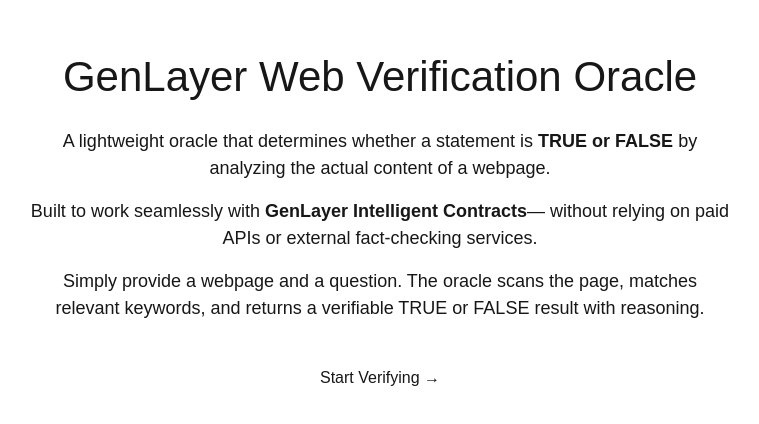
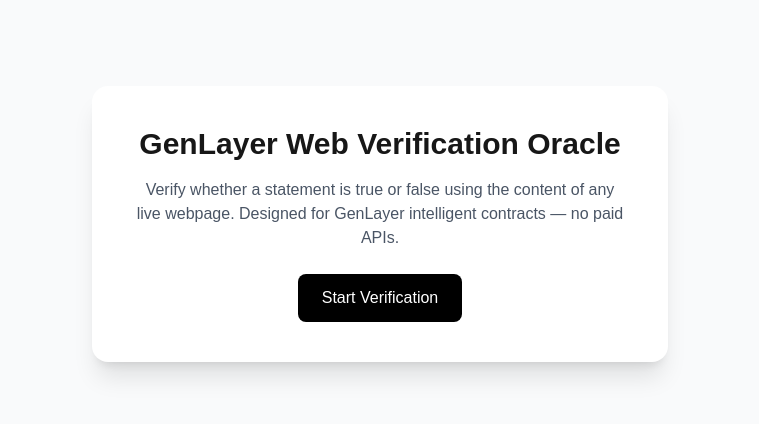
Before and after one commit to bennytimz/genlayer-web-verification-oracle, a Next.js app in the folder frontend/: page / in a window 1280 px wide. Shown: the part 176-600 px from the top of the page, without its empty margins (260-1019 px from the left). Built offline with nearby package versions, Linux system fonts and the light colour scheme.

Commit message:
Professional UI upgrade

```diff
--- a/frontend/app/page.tsx
+++ b/frontend/app/page.tsx
@@ -2,52 +2,23 @@
 
 export default function Home() {
   return (
-    <main
-      style={{
-        minHeight: "100vh",
-        display: "flex",
-        flexDirection: "column",
-        justifyContent: "center",
-        alignItems: "center",
-        fontFamily: "sans-serif",
-        textAlign: "center",
-        padding: "40px",
-      }}
-    >
-      <h1 style={{ fontSize: "42px", marginBottom: "20px" }}>
+    <main className="min-h-screen flex items-center justify-center bg-gray-50">
+      <div className="bg-white shadow-xl rounded-2xl p-10 max-w-xl w-full text-center">
+        <h1 className="text-3xl font-bold mb-4">
           GenLayer Web Verification Oracle
         </h1>
 
-      <p style={{ fontSize: "18px", maxWidth: "700px", marginBottom: "16px" }}>
-        A lightweight oracle that determines whether a statement is
-        <strong> TRUE or FALSE </strong>
-        by analyzing the actual content of a webpage.
-      </p>
-
-      <p style={{ fontSize: "18px", maxWidth: "700px", marginBottom: "16px" }}>
-        Built to work seamlessly with <strong>GenLayer Intelligent Contracts</strong>
-        — without relying on paid APIs or external fact-checking services.
-      </p>
-
-      <p style={{ fontSize: "18px", maxWidth: "700px", marginBottom: "30px" }}>
-        Simply provide a webpage and a question. The oracle scans the page,
-        matches relevant keywords, and returns a verifiable TRUE or FALSE result
-        with reasoning.
+        <p className="text-gray-600 mb-6">
+          Verify whether a statement is true or false using the content of any
+          live webpage. Designed for GenLayer intelligent contracts — no paid APIs.
         </p>
 
         <Link href="/verify">
-        <button
-          style={{
-            padding: "14px 28px",
-            fontSize: "16px",
-            cursor: "pointer",
-            borderRadius: "8px",
-            border: "none",
-          }}
-        >
-          Start Verifying →
+          <button className="bg-black text-white px-6 py-3 rounded-lg hover:opacity-80 transition">
+            Start Verification
           </button>
         </Link>
+      </div>
     </main>
   );
 }
--- a/frontend/app/verify/page.tsx
+++ b/frontend/app/verify/page.tsx
@@ -2,13 +2,13 @@
 
 import { useState } from "react";
 
-export default function VerifyPage() {
+export default function Verify() {
   const [url, setUrl] = useState("");
   const [question, setQuestion] = useState("");
   const [result, setResult] = useState("");
 
-  const handleVerify = async () => {
-    setResult("Verifying...");
+  const verify = async () => {
+    setResult("Checking...");
 
     const res = await fetch("/api/verify", {
       method: "POST",
@@ -17,44 +17,45 @@
     });
 
     const data = await res.json();
-
-    setResult(`
-Answer: ${data.answer}
-
-Reasoning:
-${data.reasoning}
-`);
+    setResult(data.result);
   };
 
   return (
-    <main style={{ padding: 40, fontFamily: "sans-serif" }}>
-      <h1>Web Verification Oracle</h1>
+    <main className="min-h-screen flex items-center justify-center bg-gray-50">
+      <div className="bg-white shadow-xl rounded-2xl p-10 max-w-xl w-full">
+        <h1 className="text-2xl font-bold mb-6 text-center">
+          Verify a Web Claim
+        </h1>
 
         <input
           type="text"
-        placeholder="Paste webpage URL"
+          placeholder="Enter webpage URL"
           value={url}
           onChange={(e) => setUrl(e.target.value)}
-        style={{ width: "100%", padding: 10, marginBottom: 10 }}
+          className="w-full border p-3 rounded-lg mb-4"
         />
 
-      <textarea
-        placeholder="Ask your question about the page"
+        <input
+          type="text"
+          placeholder="Enter statement to verify"
           value={question}
           onChange={(e) => setQuestion(e.target.value)}
-        style={{ width: "100%", padding: 10, height: 100 }}
+          className="w-full border p-3 rounded-lg mb-4"
         />
 
         <button
-        onClick={handleVerify}
-        style={{ marginTop: 10, padding: 10 }}
+          onClick={verify}
+          className="w-full bg-black text-white p-3 rounded-lg hover:opacity-80 transition"
         >
           Verify
         </button>
 
-      <pre style={{ marginTop: 20, whiteSpace: "pre-wrap" }}>
-        {result}
-      </pre>
+        {result && (
+          <div className="mt-6 text-center text-xl font-semibold">
+            Result: {result}
+          </div>
+        )}
+      </div>
     </main>
   );
 }
```
Lines whose indentation alone changed are shown as unchanged.
